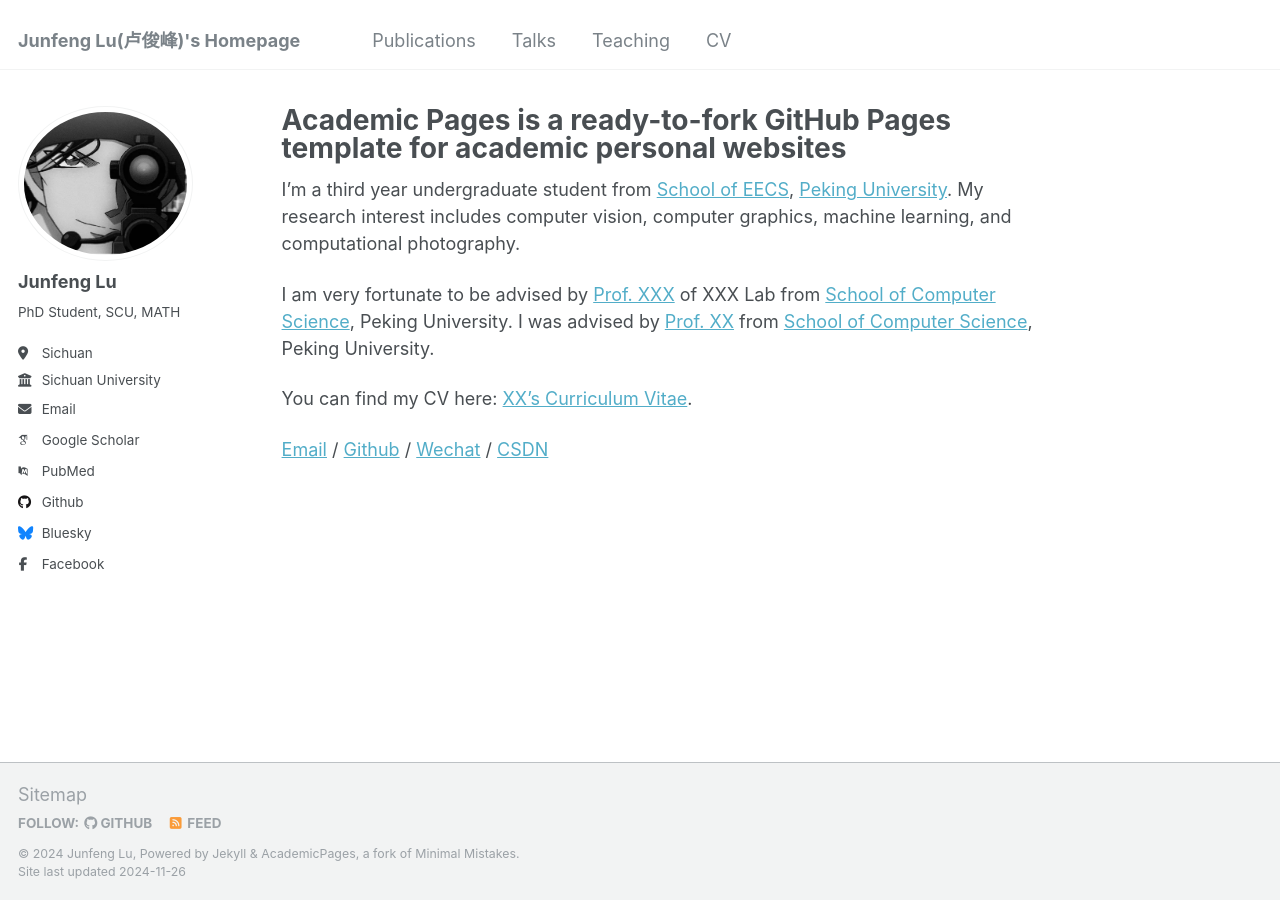
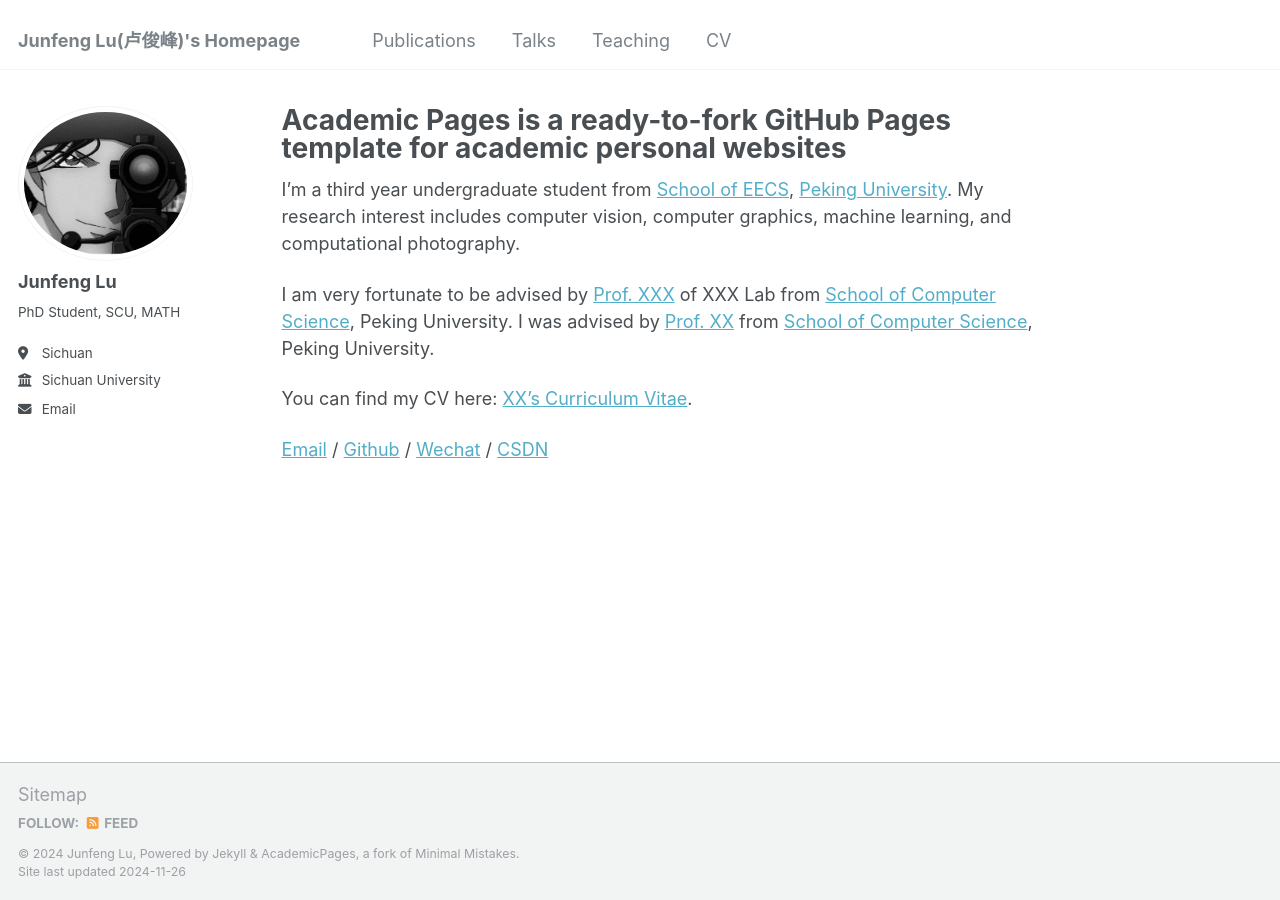
Before and after one commit to JunFengLu1/JunFengLu1.github.io, a Jekyll site: the page built from _pages/about.md, in a window 1280 px wide. Built offline with Jekyll 4.4.1, drawn with Linux system fonts in a browser that asks for light colours; some web fonts are replaced.

Commit message:
Update _config.yml

```diff
--- a/_config.yml
+++ b/_config.yml
@@ -32,11 +32,11 @@ author:
 
   # Academic websites
   arxiv            : # URL - Update with the correct link to your profile
-  googlescholar    : "https://scholar.google.com/citations?user=PS_CX0AAAAAJ"
+  googlescholar    : #"https://scholar.google.com/citations?user=PS_CX0AAAAAJ"
   impactstory      : # URL
   #orcid            : "http://orcid.org/yourorcidurl"
   semantic         : # URL
-  pubmed           : "https://www.ncbi.nlm.nih.gov/pubmed/?term=john+snow"
+  pubmed           : #"https://www.ncbi.nlm.nih.gov/pubmed/?term=john+snow"
   researchgate     : # URL
   scopus           : # URL
 
@@ -44,13 +44,13 @@ author:
   bitbucket        : # Username - Update with your username on the site
   codepen          : # Username
   dribbble         : # Username
-  github           : "academicpages"
+  github           : #"academicpages"
   kaggle           : # Username
   stackoverflow    : # User number or user number and name (i.e., use "1" or "1/jeff-atwood")
 
   # Social media
-  bluesky          : "bsky.app" # Replace this with you Bluesky username
-  facebook         :  Username
+  bluesky          : #"bsky.app" # Replace this with you Bluesky username
+  facebook         :  #Username
   flickr           : # Username
   foursquare       : # Username
   goodreads        : # Username
```
